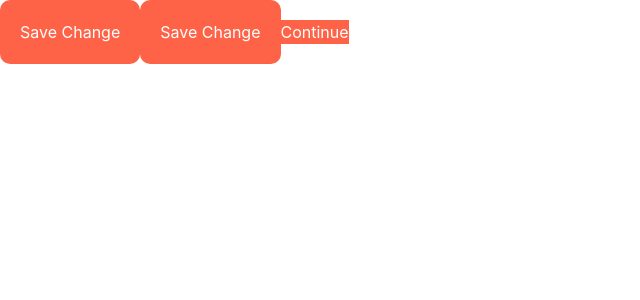
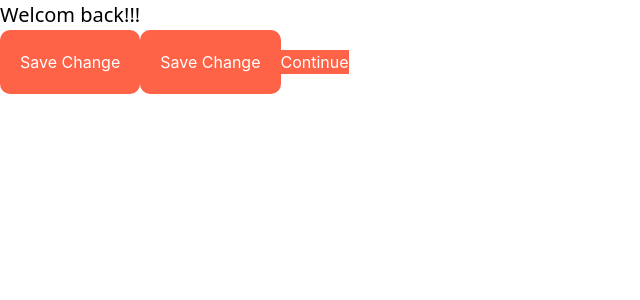
Before and after one commit to elkeipy/momentum_card, a React (Create React App) app: page / in a window 1280 px wide. Shown: the top 300 px of the page, without its empty margins (0-640 px from the left). Built offline with nearby package versions, Linux system fonts and the light colour scheme.

Commit message:
20241223

```diff
--- a/src/Button.tsx
+++ b/src/Button.tsx
@@ -1,12 +1,16 @@
 import React from 'react';
-import styled from './css/Button.module.css';
+import PropTypes from 'prop-types';
+import styles from './css/Button.module.css';
 
 interface ButtonProps {
     text?: string;
 }
+Button.propTypes = {
+    text: PropTypes.string.isRequired,
+}
 function Button(props: ButtonProps) {
     return (
-        <button className={styled.btn}>{props.text}</button>
+        <button className={styles.btn}>{props.text}</button>
     )
 }
 
--- /dev/null
+++ b/src/css/App.module.css
@@ -0,0 +1,4 @@
+.title {
+    font-family: system-ui, -apple-system, BlinkMacSystemFont, 'Segoe UI', Roboto, Oxygen, Ubuntu, Cantarell, 'Open Sans', 'Helvetica Neue', sans-serif;
+    font-size: 20px;
+}
--- a/src/index.tsx
+++ b/src/index.tsx
@@ -2,6 +2,7 @@
 import ReactDOM from 'react-dom/client';
 import './css/index.css';
 import App from './App';
+import styles from './css/App.module.css';
 //import reportWebVitals from './reportWebVitals';
 import PropTypes from 'prop-types'
 
@@ -43,6 +44,7 @@
   const changeValue = () => setValue("Revert Change");
   return (
     <div>
+      <h1 className={styles.title}>Welcom back!!!</h1>
       <MemorizedBtn label={value} onClick={() => setValue("Revert Save Change")} fontSize={16} />
       <MemorizedBtn label={value} onClick={() => setValue("Revert Load Change")} />
       <Button text='Continue'></Button>
```
